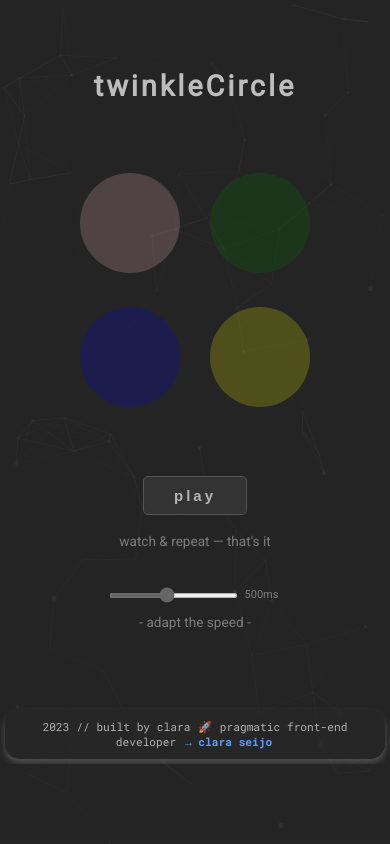
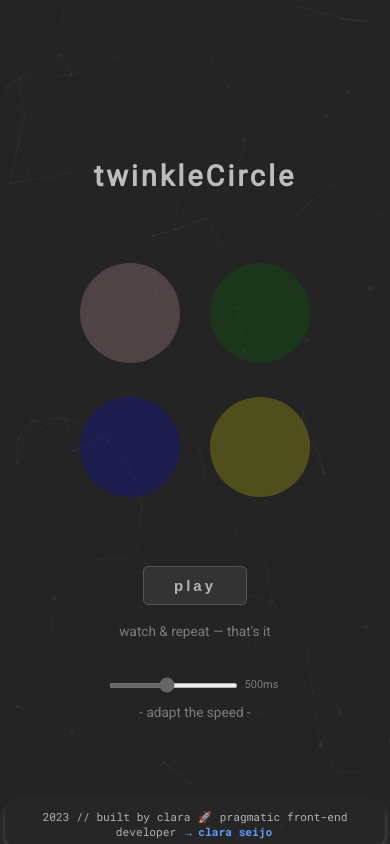
Before and after one commit to clasei/twinkle-circle, a React (Create React App) app: page / in a window 390 px wide. Built offline with nearby package versions, Linux system fonts and the light colour scheme.

Commit message:
footer and style improved

```diff
--- a/src/App.css
+++ b/src/App.css
@@ -12,11 +12,18 @@
   z-index: 0;
 }
 
+.Content {
+  display: flex;
+  flex-direction: column;
+  justify-content: center;
+  align-items: center;
+}
+
 #particles-js {
   z-index: -2;
   width: 100%;
-  height: 100%;
-  position: fixed;
+  height: 100vh;
+  position: absolute;
   overflow: hidden;
   margin: 0;
   top: 0;
@@ -31,6 +38,6 @@
 @media only screen and (max-width: 768px) {
 
   .App {
-    height: 100%;
+    height: 100vh;
   }
 }
--- a/src/App.js
+++ b/src/App.js
@@ -75,6 +75,7 @@
   return (
     <div className="App">
         <div id="particles-js"></div>
+        <div className="Content" style={{ flex: 1 }}>
           <Header />
           <CircleContainer
               activeCircle={activeCircle}
@@ -82,6 +83,7 @@
               onCircleClick={handleCircleClick}
           />
           <ControlPanel onStart={startGame} gameSpeed={gameSpeed} onSpeedChange={handleSpeedChange} />
+          </div>
         <Footer />
     </div>
  );
--- a/src/components/Footer/Footer.css
+++ b/src/components/Footer/Footer.css
@@ -44,7 +44,7 @@
 
     #footer {
         bottom: 0;
-        position: sticky;
+        position: relative;
         margin: 5px;
         border-radius: 15px;
     }
--- a/src/components/Header/Header.css
+++ b/src/components/Header/Header.css
@@ -17,6 +17,6 @@
 @media only screen and (max-width: 768px) {
 
     .title {
-        padding-top: 50px;
+        padding-top: 150px;
     }
   }
--- a/src/index.css
+++ b/src/index.css
@@ -5,7 +5,7 @@
   margin: 0;
   padding: 0;
   width: 100%;
-  height: 100%;
+  height: 100vh;
   overflow: auto;
   z-index: 0;
   position: relative;
```
Lines whose indentation alone changed are shown as unchanged.
